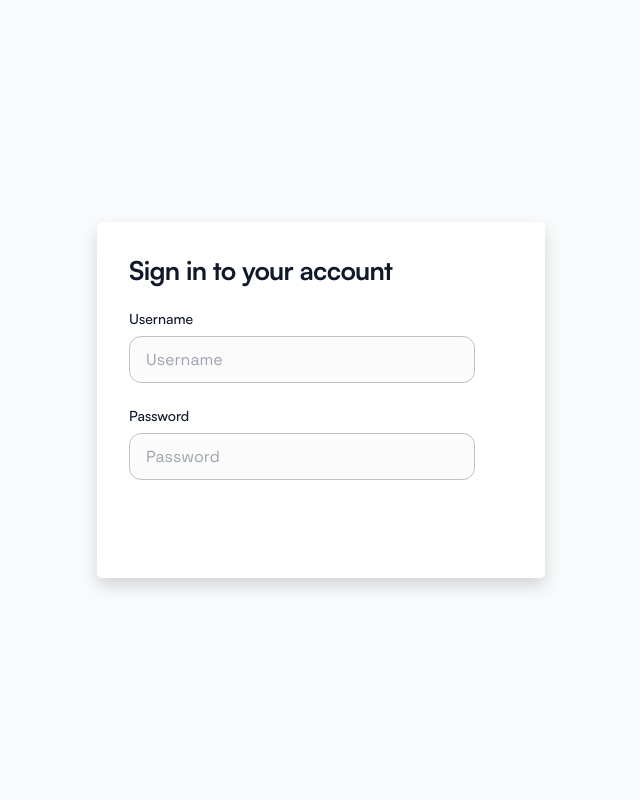
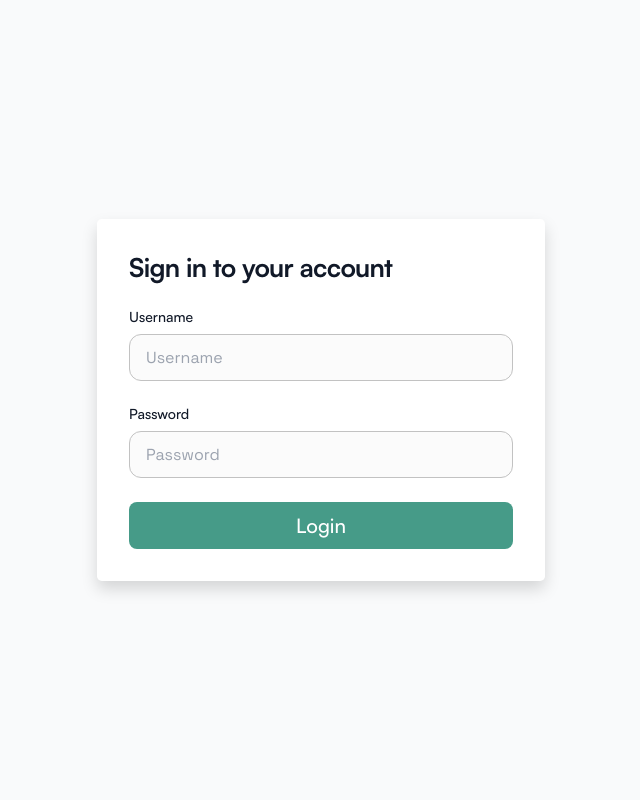
Before and after one commit to Proteseus/doqaFleets, a Django app: page /login/ in a window 1280 px wide. Shown: the whole page, without its empty margins (319-959 px from the left). Run offline with Django 5.2, Linux system fonts and the light colour scheme; style sheets or scripts are compiled from the project's sources; some libraries are stand-ins or nearby versions.

Commit message:
login ui updates

```diff
--- a/doqa/doqa_core/templates/bases/login.html
+++ b/doqa/doqa_core/templates/bases/login.html
@@ -10,13 +10,16 @@
                 {% csrf_token %}
                 <div>
                     <label for="username" class="block mb-2 text-sm font-medium text-gray-900">Username</label>
-                        {% render_field form.username class="w-[90%] rounded-xl bg-foundation-white-light-active py-boundvariablesdata8 px-boundvariablesdata1 text-[1rem] text-foundation-white-dark-active font-space-grostek-subheadline border-[1px] border-solid border-foundation-white-normal-active" required=True %}
+                    {% render_field form.username class="w-full rounded-xl bg-foundation-white-light-active py-boundvariablesdata8 px-boundvariablesdata1 text-[1rem] text-foundation-white-dark-active font-space-grostek-subheadline border-[1px] border-solid border-foundation-white-normal-active" required=True %}
                 </div>
                 <div>
                     <label for="password" class="block mb-2 text-sm font-medium text-gray-900">Password</label>
-                        {% render_field form.password class="w-[90%] rounded-xl bg-foundation-white-light-active py-boundvariablesdata8 px-boundvariablesdata1 text-[1rem] text-foundation-white-dark-active font-space-grostek-subheadline border-[1px] border-solid border-foundation-white-normal-active" required=True %}
+                    {% render_field form.password class="w-full rounded-xl bg-foundation-white-light-active py-boundvariablesdata8 px-boundvariablesdata1 text-[1rem] text-foundation-white-dark-active font-space-grostek-subheadline border-[1px] border-solid border-foundation-white-normal-active" required=True %}
                 </div>
-                    <button type="submit" class="w-full text-whitebg-foundation-green-normal text-white hover:foundation-green-normal-hover focus:ring-4 focus:outline-none focus:ring-foundation-green-light-active font-medium rounded-rounded-lg text-base px-5 py-2.5 text-center">Login</button>
+                <button type="submit" class="w-full bg-foundation-green-normal text-white hover:foundation-green-normal-hover focus:ring-4 focus:outline-none focus:ring-foundation-green-light-active font-medium rounded-rounded-lg text-xl px-5 py-2.5 text-center">
+                    Login
+                </button>
+
             </form>
         </div>
     </div>
```
Lines whose indentation alone changed are shown as unchanged.
